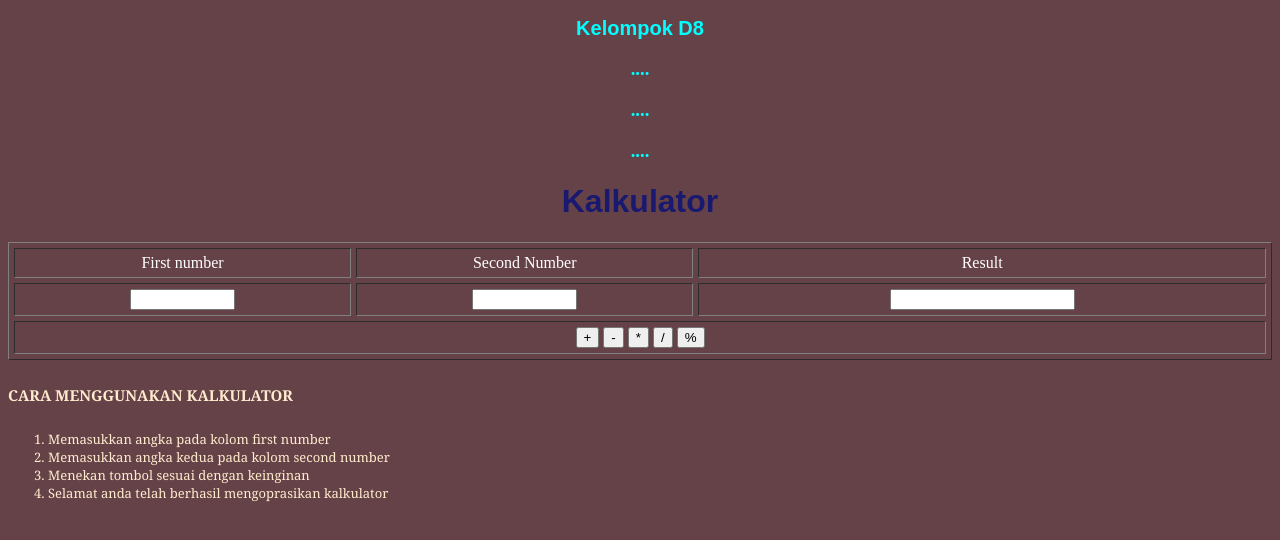
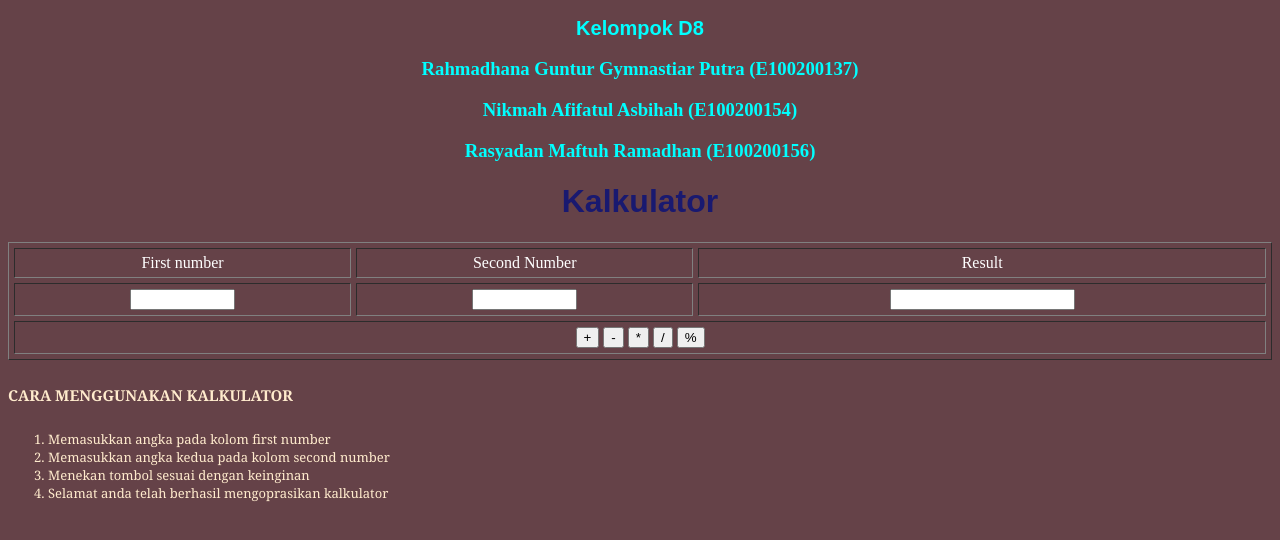
Before and after one commit to Magelhanz/Javascript, a plain HTML site: page index.html in a window 1280 px wide. Drawn offline with Linux system fonts and the light colour scheme; a script that the page names is missing.

Commit message:
Update index.html

```diff
--- a/index.html
+++ b/index.html
@@ -6,7 +6,7 @@
     <meta name="description" content="ACARA 2 Praktikum WEBSIG">
     <meta name="viewport" content="width=device-width, initial-scale=1>
     <meta name="keywords" content="Calculator, Calculator, Calculator">
-    <meta name="author" content="Guntur_E100200137">
+    <meta name="author" content="KELOMPOK D8">
 
     <script src="calculator.js" type="text/javascript"></script>
 <style>
@@ -45,9 +45,9 @@
 <body>
 
 <h2>Kelompok D8</h2>
-<h3>....</h3>
-<h3>....</h3>
-<h3>....</h3>
+<h3>Rahmadhana Guntur Gymnastiar Putra (E100200137)</h3>
+<h3>Nikmah Afifatul Asbihah (E100200154)</h3>
+<h3>Rasyadan Maftuh Ramadhan (E100200156)</h3>
 <h1>Kalkulator</h1>
 <table border="1" cellpadding="5" cellspacing="5" width="100%">
 <tr align="center">
```
